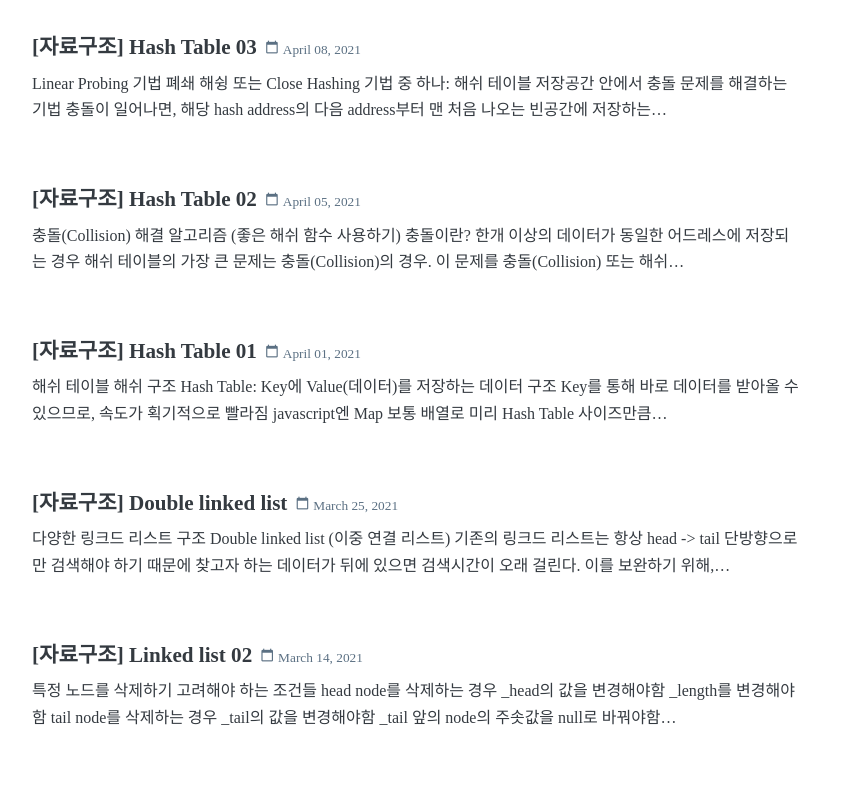
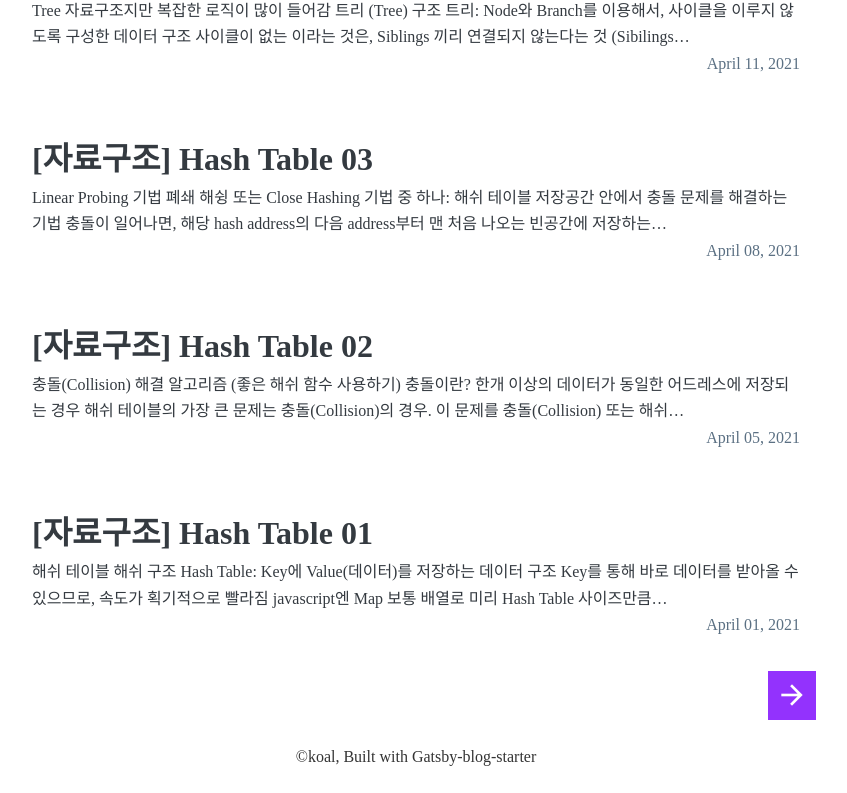
Before and after one commit to seongry/blog, a Gatsby site: page / in a window 1280 px wide. Shown: the part 654-1447 px from the top of the page, without its empty margins (224-1071 px from the left). Built offline with nearby package versions, Linux system fonts and the light colour scheme; Gatsby itself is replaced by a stand-in of ours; some packages are replaced by stand-ins of ours; a web font is replaced by a local one.

Commit message:
feat: Add pagination on Main pages

```diff
--- a/gatsby-node.js
+++ b/gatsby-node.js
@@ -5,6 +5,7 @@
   const { createPage } = actions;
 
   const blogPost = path.resolve(`./src/templates/BlogPost.js`);
+  const blogIndex = path.resolve(`./src/templates/PostList.js`);
   return graphql(
     `
       {
@@ -49,7 +50,20 @@
       });
     });
 
-    return null;
+    const postsPerPage = 6;
+    const numPages = Math.ceil(posts.length / postsPerPage);
+    Array.from({ length: numPages }).forEach((_, i) => {
+      createPage({
+        path: i === 0 ? `/` : `/${i + 1}`,
+        component: blogIndex,
+        context: {
+          limit: postsPerPage,
+          skip: i * postsPerPage,
+          numPages,
+          currentPage: i + 1,
+        },
+      });
+    });
   });
 };
 
--- /dev/null
+++ b/src/components/PostList.js
@@ -0,0 +1,53 @@
+import { Link } from "gatsby";
+import React from "react";
+import styled from "styled-components";
+
+const PostListBox = styled.section`
+  flex-grow: 1;
+`;
+
+const Post = styled.article`
+  padding: 2rem 1rem;
+  p {
+    margin: 0;
+  }
+`;
+const Title = styled.div`
+  margin-bottom: 0.5rem;
+`;
+const TitleText = styled.h3`
+  font-size: 2rem;
+  margin: 0;
+  font-family: "IBMPlexSansKR-Bold";
+`;
+const PostDate = styled.div`
+  font-size: 1rem;
+  text-align: right;
+  color: ${({ theme }) => theme.colors.bluegray};
+`;
+
+export const PostList = ({ posts }) => {
+  return (
+    <PostListBox>
+      {posts.map(({ node }, index) => {
+        const title = node.frontmatter.title || node.fields.slug;
+        return (
+          <Link key={index} style={{ boxShadow: `none` }} to={node.fields.slug}>
+            <Post key={node.fields.slug}>
+              <Title>
+                <TitleText>{title}</TitleText>
+              </Title>
+
+              <p
+                dangerouslySetInnerHTML={{
+                  __html: node.frontmatter.description || node.excerpt,
+                }}
+              />
+              <PostDate>{node.frontmatter.date}</PostDate>
+            </Post>
+          </Link>
+        );
+      })}
+    </PostListBox>
+  );
+};
--- a/src/pages/index.js
+++ /dev/null
@@ -1,110 +0,0 @@
-import { graphql, Link } from "gatsby";
-import React from "react";
-import styled from "styled-components";
-import { Bio } from "../components/Bio";
-import { Layout } from "../components/Layout";
-import SEO from "../components/Seo";
-import { scale } from "../utils/typography";
-
-const PostList = styled.section`
-  flex-grow: 1;
-`;
-
-const Post = styled.article`
-  padding: 2rem 1rem;
-  p {
-    margin: 0;
-  }
-`;
-const Title = styled.div`
-  margin-bottom: 0.5rem;
-`;
-const TitleText = styled.h3`
-  margin: 0;
-  display: inline-block;
-  font-family: "IBMPlexSansKR-Bold";
-`;
-const PostDate = styled.small`
-  padding-left: 0.5rem;
-  color: ${({ theme }) => theme.colors.bluegray};
-`;
-class BlogIndex extends React.Component {
-  render() {
-    const { data } = this.props;
-    const siteTitle = data.site.siteMetadata.title;
-    const posts = data.allMarkdownRemark.edges;
-
-    return (
-      <Layout location={this.props.location} title={siteTitle}>
-        <SEO
-          title="All posts"
-          keywords={[`blog`, `gatsby`, `javascript`, `react`]}
-        />
-        <Bio />
-        <PostList>
-          {posts.map(({ node }, index) => {
-            const title = node.frontmatter.title || node.fields.slug;
-            return (
-              <Link
-                key={index}
-                style={{ boxShadow: `none` }}
-                to={node.fields.slug}
-              >
-                <Post key={node.fields.slug}>
-                  <Title>
-                    <TitleText>{title}</TitleText>
-                    <PostDate>
-                      <span
-                        className="material-icons"
-                        style={{
-                          ...scale(-1 / 5),
-                          lineHeight: "auto",
-                          marginRight: "4px",
-                        }}
-                      >
-                        calendar_today
-                      </span>
-                      {node.frontmatter.date}
-                    </PostDate>
-                  </Title>
-
-                  <p
-                    dangerouslySetInnerHTML={{
-                      __html: node.frontmatter.description || node.excerpt,
-                    }}
-                  />
-                </Post>
-              </Link>
-            );
-          })}
-        </PostList>
-      </Layout>
-    );
-  }
-}
-
-export default BlogIndex;
-
-export const pageQuery = graphql`
-  query {
-    site {
-      siteMetadata {
-        title
-      }
-    }
-    allMarkdownRemark(sort: { fields: [frontmatter___date], order: DESC }) {
-      edges {
-        node {
-          excerpt
-          fields {
-            slug
-          }
-          frontmatter {
-            date(formatString: "MMMM DD, YYYY")
-            title
-          }
-        }
-      }
-    }
-  }
-`;
--- /dev/null
+++ b/src/templates/PostList.js
@@ -0,0 +1,89 @@
+import { graphql, Link } from "gatsby";
+import React from "react";
+import styled from "styled-components";
+import { Bio } from "../components/Bio";
+import { Layout } from "../components/Layout";
+import { PostList } from "../components/PostList";
+import SEO from "../components/Seo";
+
+const PaginationBox = styled.div`
+  display: flex;
+  justify-content: space-between;
+`;
+const PaginationLink = styled(Link)`
+  background-color: ${({ theme }) => theme.colors.purple};
+`;
+const PaginationIcon = styled.span`
+  color: ${({ theme }) => theme.colors.white};
+  font-size: 2rem;
+  padding: 0.5rem;
+`;
+class BlogIndex extends React.Component {
+  render() {
+    const { data } = this.props;
+    const siteTitle = data.site.siteMetadata.title;
+    const { currentPage, numPages } = this.props.pageContext;
+    const isFirst = currentPage === 1;
+    const isLast = currentPage === numPages;
+    const prevPage = currentPage - 1 === 1 ? "/" : (currentPage - 1).toString();
+    const nextPage = (currentPage + 1).toString();
+
+    return (
+      <Layout location={this.props.location} title={siteTitle}>
+        <SEO
+          title="All posts"
+          keywords={[`blog`, `gatsby`, `javascript`, `react`]}
+        />
+        <Bio />
+        <PostList posts={data.allMarkdownRemark.edges ?? []} />
+        <PaginationBox>
+          {!isFirst && (
+            <PaginationLink to={prevPage} rel="prev">
+              <PaginationIcon className="material-icons">
+                arrow_back
+              </PaginationIcon>
+            </PaginationLink>
+          )}
+          <div />
+          {!isLast && (
+            <PaginationLink to={nextPage} rel="next">
+              <PaginationIcon className="material-icons">
+                arrow_forward
+              </PaginationIcon>
+            </PaginationLink>
+          )}
+        </PaginationBox>
+      </Layout>
+    );
+  }
+}
+
+export default BlogIndex;
+
+export const pageQuery = graphql`
+  query blogListQuery($skip: Int!, $limit: Int!) {
+    site {
+      siteMetadata {
+        title
+      }
+    }
+    allMarkdownRemark(
+      sort: { fields: [frontmatter___date], order: DESC }
+      limit: $limit
+      skip: $skip
+    ) {
+      edges {
+        node {
+          excerpt
+          fields {
+            slug
+          }
+          frontmatter {
+            date(formatString: "MMMM DD, YYYY")
+            title
+          }
+        }
+      }
+    }
+  }
+`;
--- a/src/utils/theme.js
+++ b/src/utils/theme.js
@@ -1,5 +1,6 @@
 export const theme = {
   colors: {
+    white: "#ffffff",
     purple: "#9332fd",
     yellow: "#ffd43b",
     gray1: "#dddddd",
```
